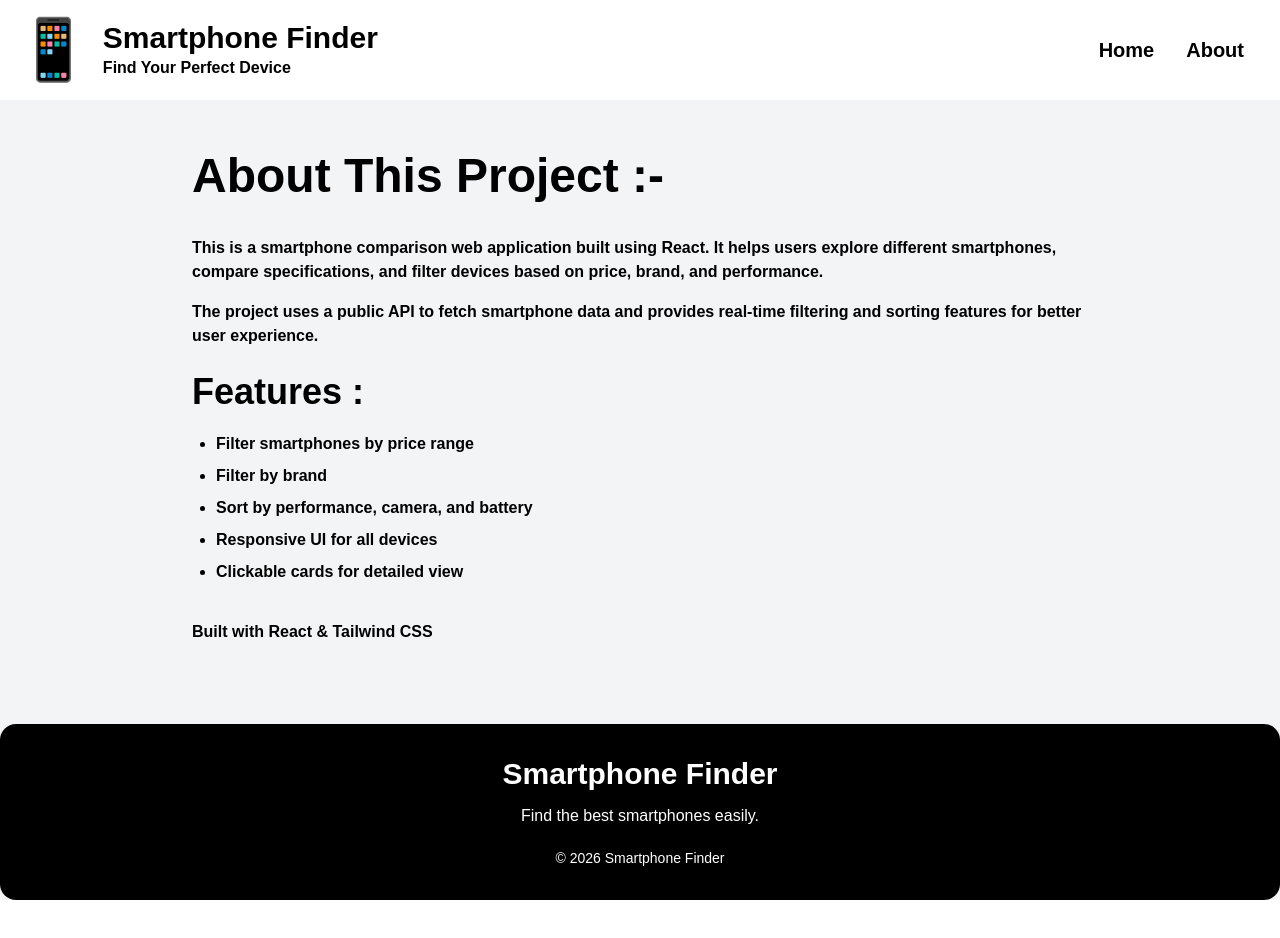
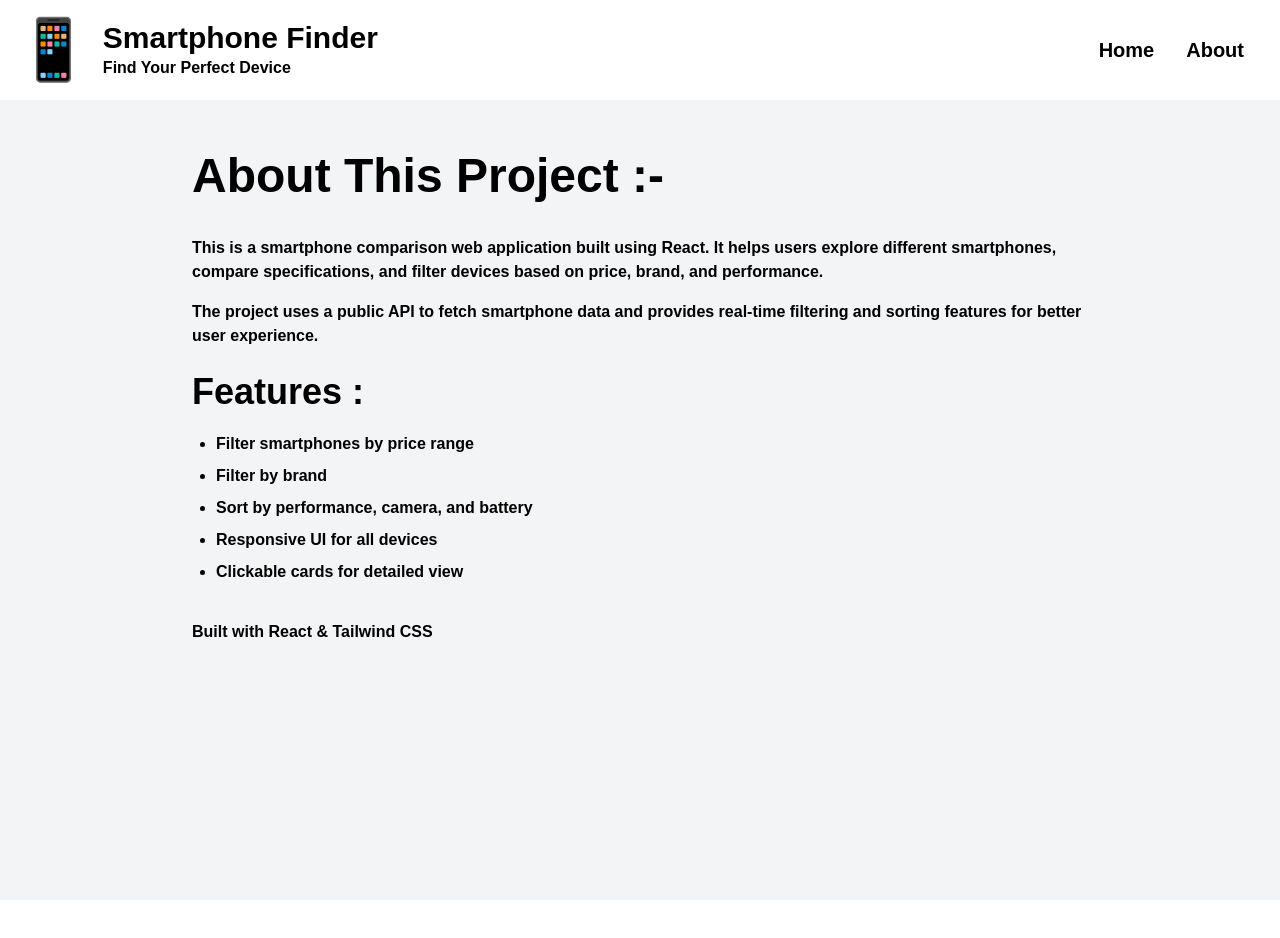
Before and after one commit to yashrajhuntmi7/Smartphone-recommender, a React (Vite) app in the folder project/: page /about in a window 1280 px wide. Shown: the top 938 px of the page. Before the commit the page ends 900 px from the top, so only its background shows below. Built offline with nearby package versions, Linux system fonts and the light colour scheme.

Commit message:
Footer change

```diff
--- a/project/src/App.jsx
+++ b/project/src/App.jsx
@@ -3,6 +3,7 @@ import Header from "./component/Header";
 import About from "./component/About";
 
 import { Routes, Route } from "react-router-dom";
+import Footer from "./component/Footer";
 
 function App() {
   return (
@@ -18,6 +19,8 @@ function App() {
 
       </Routes>
 
+      <Footer/>
+
     </div>
   );
 }
--- a/project/src/component/About.jsx
+++ b/project/src/component/About.jsx
@@ -45,7 +45,7 @@ const About = () => {
 
       </div>
 
-      <Footer />
+
 
     </div>
   )
--- a/project/src/component/Home.jsx
+++ b/project/src/component/Home.jsx
@@ -263,7 +263,7 @@ if (sortby === "Battery") {
             <Cardpop phone={selectedPhone} setSelectedPhone={setSelectedPhone} />
           )
         }
-      <Footer/>
+
 
     </div>
   )
```
Also changed, not shown: 1 other file (tests, documents, lock files or other folders).
